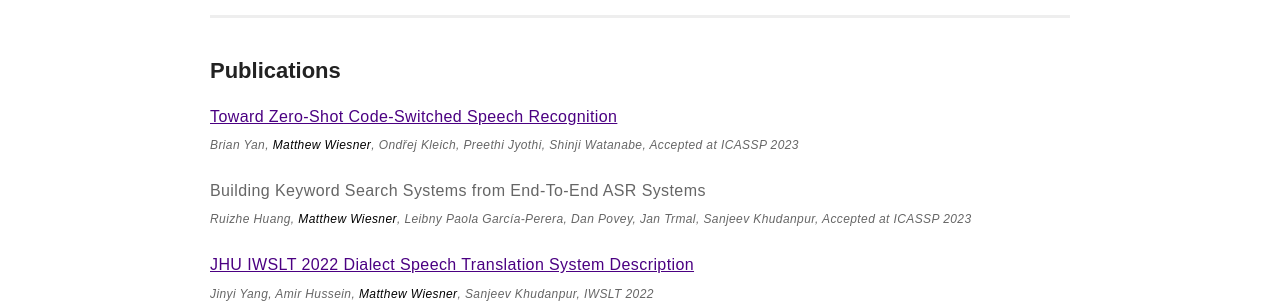
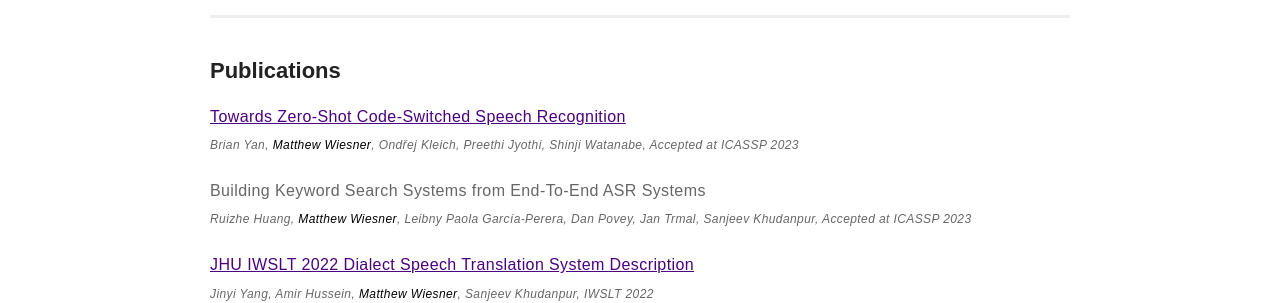
Before and after one commit to m-wiesner/m-wiesner.github.io, a Jekyll site: the page built from about.md, in a window 1280 px wide and 900 px high. Shown: the part 340-643 px from the top of the window. Built offline with Jekyll 4.4.1, drawn with Linux system fonts in a browser that asks for light colours.

Commit message:
Update about.md

```diff
--- a/about.md
+++ b/about.md
@@ -18,7 +18,7 @@ I spend most of my time making music and with my family.</p>
 
 <h2>Publications</h2>
 
-<p><a href="https://arxiv.org/pdf/2211.01458.pdf">Toward Zero-Shot Code-Switched Speech Recognition</a><br />
+<p><a href="https://arxiv.org/pdf/2211.01458.pdf">Towards Zero-Shot Code-Switched Speech Recognition</a><br />
 <em style="font-size: 75%">Brian Yan, <strong>Matthew Wiesner</strong>, Ondřej Kleich, Preethi Jyothi, Shinji Watanabe, Accepted at ICASSP 2023</em></p>
 
 <p>Building Keyword Search Systems from End-To-End ASR Systems<br />
```
